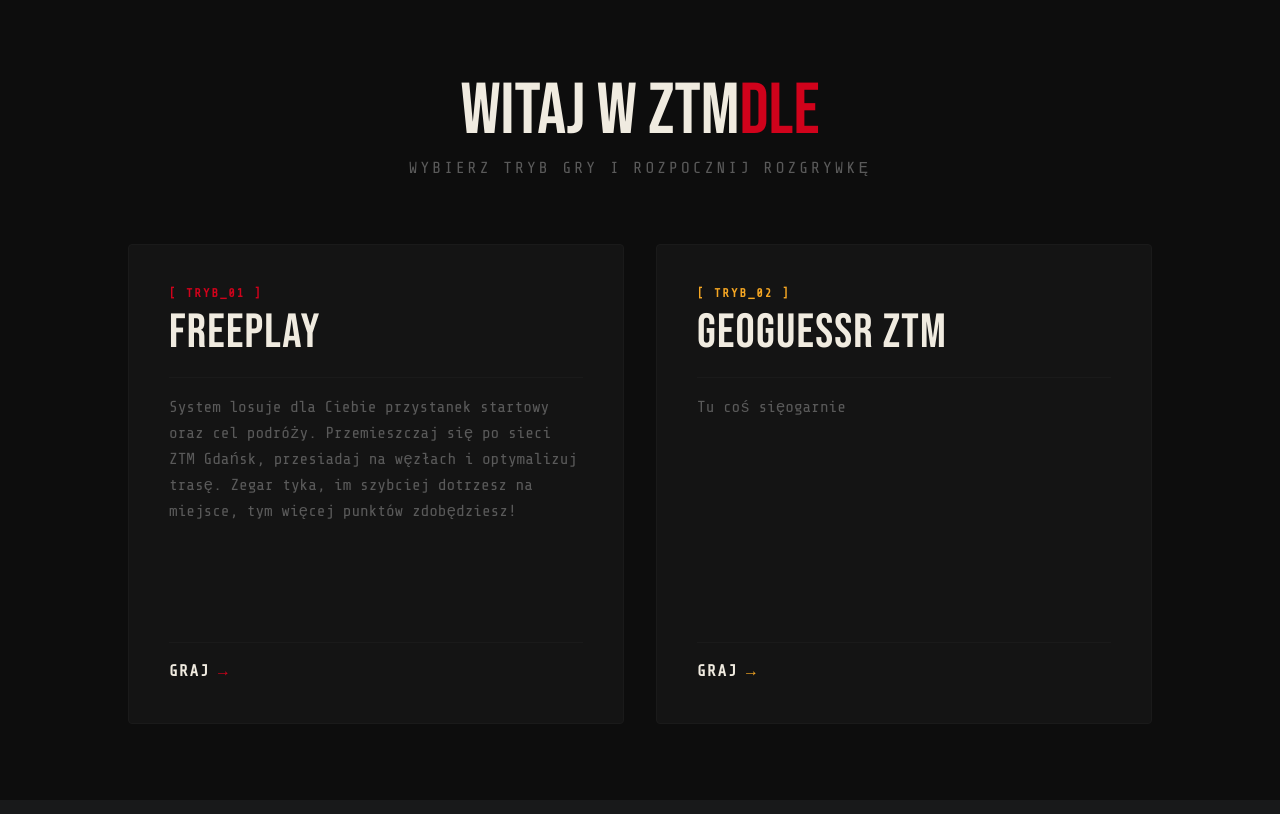
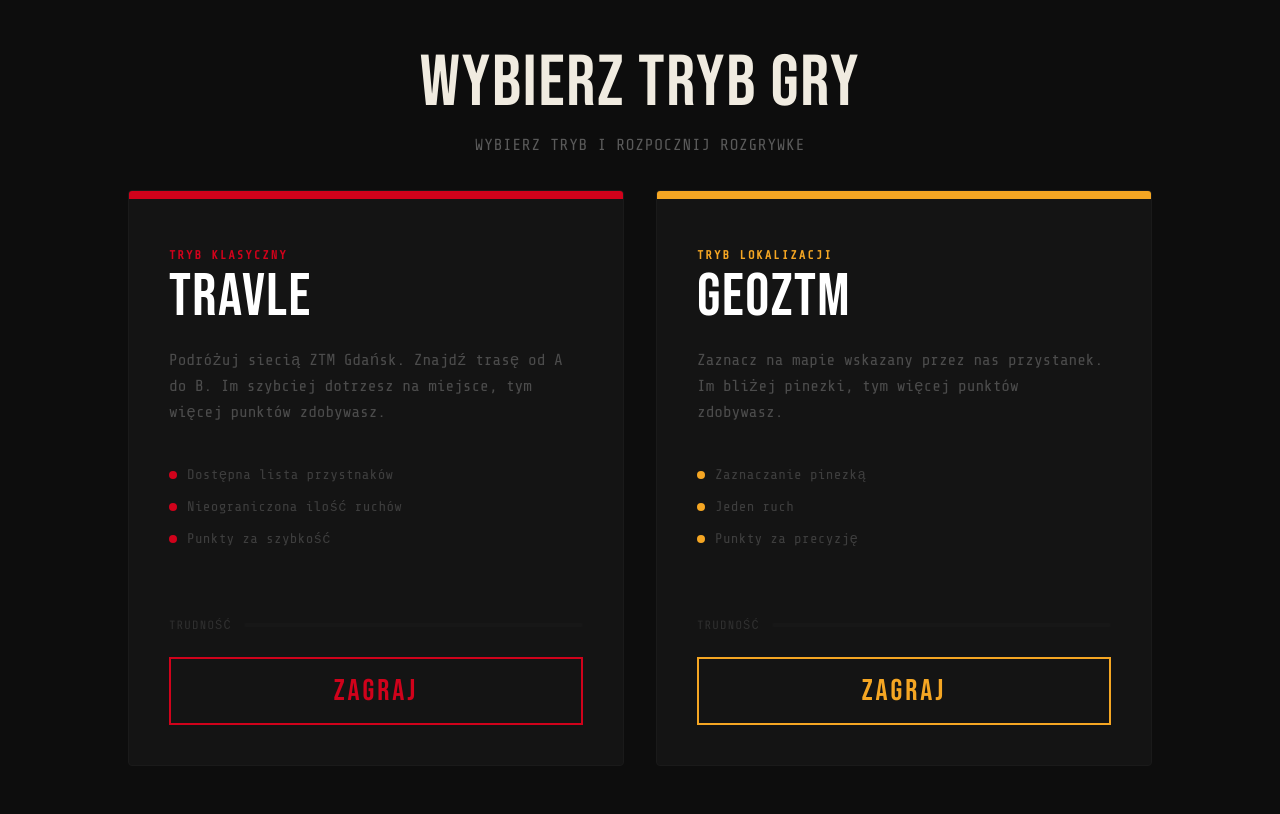
Before and after one commit to MajewskiAdrian/ztmdle, a React (Vite) app in the folder frontend/: page / in a window 1280 px wide. Built offline with nearby package versions, Linux system fonts and the light colour scheme.

Commit message:
style: homepage redesign

```diff
--- a/frontend/src/pages/Achievments.jsx
+++ b/frontend/src/pages/Achievments.jsx
@@ -97,7 +97,6 @@
       </div>
       <div className="font-share text-s tracking-widest font-bold flex items-center gap-2 uppercase">
         <Link to="/" className="text-red hover:underline group">
-          <span className="inline-block transition-transform duration-200 group-hover:-translate-x-1.5 mr-1">←</span>
           Powrót do startu
         </Link>
       </div>
--- a/frontend/src/pages/FreePlay.jsx
+++ b/frontend/src/pages/FreePlay.jsx
@@ -20,10 +20,11 @@
   WinMessage,
 }) {
   return (
-    <div className="App min-h-screen h-full overflow-hidden">
+    <>
+    <Header />
+    <div className="App h-[calc(100vh-4rem)] w-full overflow-hidden relative bg-bg">
       <WinMessage />
-      <Header />
-      <div className="flex flex-col md:flex-row h-screen w-full min-h-0 overflow-hidden bg-bg items-stretch">
+      <div className="flex flex-col md:flex-row h-full w-full min-h-0 overflow-hidden bg-bg items-stretch">
         <aside className="flex flex-col flex-none md:w-96 w-full h-auto md:h-full gap-4 overflow-y-auto border-t md:border-t-0 md:border-l border-border bg-panel min-h-0">
           <StartEnd
             poczatkowy={poczatkowy}
@@ -58,5 +59,6 @@
 
       <button onClick={() => setCurrentStop(Koncowy)}>Test: Set to End Stop</button>
     </div>
+    </>
   );
 }
--- a/frontend/src/pages/HomePage.jsx
+++ b/frontend/src/pages/HomePage.jsx
@@ -2,68 +2,101 @@
 
 export default function HomePage() {
   return (
-    <div className="min-h-screen bg-bg text-text flex flex-col items-center justify-center p-6 sm:p-12">
-
-      <div className="max-w-3xl text-center mb-16">
-        <h1 className="text-6xl sm:text-7xl font-bebas mb-2">
-          WITAJ W ZTM<span className="text-red">DLE</span>
+    <div className="min-h-screen bg-bg text-text flex flex-col items-center justify-center gap-6 p-6 sm:p-12 font-sans selection:bg-red selection:text-white">
+      <div className="max-w-3xl text-center mb-2">
+        <h1 className="text-6xl sm:text-7xl font-bebas tracking-wide mb-3 uppercase">
+          WYBIERZ TRYB GRY
         </h1>
-        <p className="font-share text-s tracking-[0.2em] text-muted">
-          WYBIERZ TRYB GRY I ROZPOCZNIJ ROZGRYWKĘ
+        <p className="font-share text-base tracking-wider text-muted max-w-xl mx-auto leading-relaxed">
+          WYBIERZ TRYB I ROZPOCZNIJ ROZGRYWKE
         </p>
       </div>
-
       <div className="grid grid-cols-1 md:grid-cols-2 gap-8 max-w-5xl w-full">
-
         <Link
           to="/freeplay"
-          className="group relative flex flex-col justify-between border border-panel2 bg-panel p-10 h-120 transition-all duration-200 hover:border-red hover:-translate-y-1.5 rounded-sm overflow-hidden"
+          className="group relative flex flex-col justify-between border border-panel2 bg-panel p-10 pt-14 min-h-144 transition-all duration-200 hover:border-red/60 hover:-translate-y-1.5 rounded-sm overflow-hidden"
         >
-          <div className="absolute top-3 left-3 w-3 h-3 border-t border-l border-red opacity-0 group-hover:opacity-100 transition-opacity duration-200"></div>
-          <div className="absolute bottom-3 right-3 w-3 h-3 border-b border-r border-red opacity-0 group-hover:opacity-100 transition-opacity duration-200"></div>
+          <div className="absolute top-0 left-0 w-full h-2 bg-red"></div>
+          <div>
+            <span className="font-share text-xs tracking-[2px] text-red font-bold block uppercase">
+              TRYB KLASYCZNY
+            </span>
+            <h2 className="font-bebas text-5xl sm:text-6xl tracking-wide mt-1 text-white group-hover:text-red transition-colors duration-200">
+              TRAVLE
+            </h2>
+            <p className="font-share text-base text-muted/80 leading-relaxed mt-5">
+              Podróżuj siecią ZTM Gdańsk. Znajdź trasę od A do B. Im szybciej dotrzesz na miejsce, tym więcej punktów zdobywasz.
+            </p>
+            <ul className="mt-10 space-y-3 font-share text-sm tracking-wide text-muted/60">
+              <li className="flex items-center gap-2.5">
+                <span className="w-2 h-2 rounded-full bg-red"></span> Dostępna lista przystnaków
+              </li>
+              <li className="flex items-center gap-2.5">
+                <span className="w-2 h-2 rounded-full bg-red"></span> Nieograniczona ilość ruchów
+              </li>
+              <li className="flex items-center gap-2.5">
+                <span className="w-2 h-2 rounded-full bg-red"></span> Punkty za szybkość
+              </li>
+            </ul>
+          </div>
+          <div className="mt-auto pt-6">
+            <div className="flex items-center gap-3 mb-6 font-share text-xs tracking-widest text-muted/40 uppercase">
+              <span>TRUDNOŚĆ</span>
+              <div className="h-1 flex-1 bg-panel2/60 relative overflow-hidden rounded-full">
+                <div className="absolute top-0 left-0 h-full w-0 bg-red/40 transition-all duration-500 ease-out group-hover:w-1/4 group-hover:bg-red"></div>
+              </div>
+            </div>
 
-          <div>
-            <span className="font-share text-xs tracking-[2px] text-red font-bold block mb-1">
-              [ TRYB_01 ]
-            </span>
-            <h2 className="font-bebas text-5xl tracking-wide mt-2 group-hover:text-red transition-colors duration-200">
-              FREEPLAY
-            </h2>
-            <p className="font-share text-base text-muted leading-relaxed mt-5 pt-4 border-t border-panel2">
-              System losuje dla Ciebie przystanek startowy oraz cel podróży. Przemieszczaj się po sieci ZTM Gdańsk, przesiadaj na węzłach i optymalizuj trasę. Zegar tyka, im szybciej dotrzesz na miejsce, tym więcej punktów zdobędziesz!
-            </p>
-          </div>
-
-          <div className="font-share text-s tracking-widest text-text font-bold flex items-center gap-2 pt-4 mt-auto border-t border-panel2">
-            GRAJ <span className="text-red group-hover:translate-x-1.5 transition-transform duration-300">→</span>
+            <div className="w-full border-2 border-red bg-transparent text-red font-bebas text-3xl tracking-widest py-3.5 text-center transition-all duration-200 group-hover:bg-red group-hover:text-white">
+              ZAGRAJ
+            </div>
           </div>
         </Link>
 
         <Link
           to="/geoguessr"
-          className="group relative flex flex-col justify-between border border-panel2 bg-panel p-10 h-120 transition-all duration-200 hover:border-amber hover:-translate-y-1.5 rounded-sm overflow-hidden"
+          className="group relative flex flex-col justify-between border border-panel2 bg-panel p-10 pt-14 min-h-144 transition-all duration-200 hover:border-amber/60 hover:-translate-y-1.5 rounded-sm overflow-hidden"
         >
-          <div className="absolute top-3 left-3 w-3 h-3 border-t border-l border-amber opacity-0 group-hover:opacity-100 transition-opacity duration-200"></div>
-          <div className="absolute bottom-3 right-3 w-3 h-3 border-b border-r border-amber opacity-0 group-hover:opacity-100 transition-opacity duration-200"></div>
+          <div className="absolute top-0 left-0 w-full h-2 bg-amber"></div>
 
           <div>
-            <span className="font-share text-xs tracking-[2px] text-amber font-bold block mb-1">
-              [ TRYB_02 ]
+            <span className="font-share text-xs tracking-[2px] text-amber font-bold block uppercase">
+              TRYB LOKALIZACJI
             </span>
-            <h2 className="font-bebas text-5xl tracking-wide mt-2 group-hover:text-amber transition-colors duration-200">
-              GEOGUESSR ZTM
+            <h2 className="font-bebas text-5xl sm:text-6xl tracking-wide mt-1 text-white group-hover:text-amber transition-colors duration-200">
+              GEOZTM
             </h2>
-            <p className="font-share text-base text-muted leading-relaxed mt-5 pt-4 border-t border-panel2">
-              Tu coś sięogarnie
+            <p className="font-share text-base text-muted/80 leading-relaxed mt-5">
+              Zaznacz na mapie wskazany przez nas przystanek. Im bliżej pinezki, tym więcej punktów zdobywasz.
             </p>
+            <ul className="mt-10 space-y-3 font-share text-sm tracking-wide text-muted/60">
+              <li className="flex items-center gap-2.5">
+                <span className="w-2 h-2 rounded-full bg-amber"></span> Zaznaczanie pinezką
+              </li>
+              <li className="flex items-center gap-2.5">
+                <span className="w-2 h-2 rounded-full bg-amber"></span> Jeden ruch
+              </li>
+              <li className="flex items-center gap-2.5">
+                <span className="w-2 h-2 rounded-full bg-amber"></span> Punkty za precyzję
+              </li>
+            </ul>
           </div>
+          <div className="mt-auto pt-6">
+            <div className="flex items-center gap-3 mb-6 font-share text-xs tracking-widest text-muted/40 uppercase">
+              <span>TRUDNOŚĆ</span>
+              <div className="h-1 flex-1 bg-panel2/60 relative overflow-hidden rounded-full">
+                <div className="absolute top-0 left-0 h-full w-0 bg-amber/40 transition-all duration-500 ease-out group-hover:w-2/4 group-hover:bg-amber"></div>
+              </div>
+            </div>
 
-          <div className="font-share text-s tracking-widest text-text font-bold flex items-center gap-2 pt-4 mt-auto border-t border-panel2">
-            GRAJ <span className="text-amber group-hover:translate-x-1.5 transition-transform duration-300">→</span>
+            <div className="w-full border-2 border-amber bg-transparent text-amber font-bebas text-3xl tracking-widest py-3.5 text-center transition-all duration-200 group-hover:bg-amber group-hover:text-black">
+              ZAGRAJ
+            </div>
           </div>
         </Link>
 
       </div>
+
     </div>
   )
 }
```
